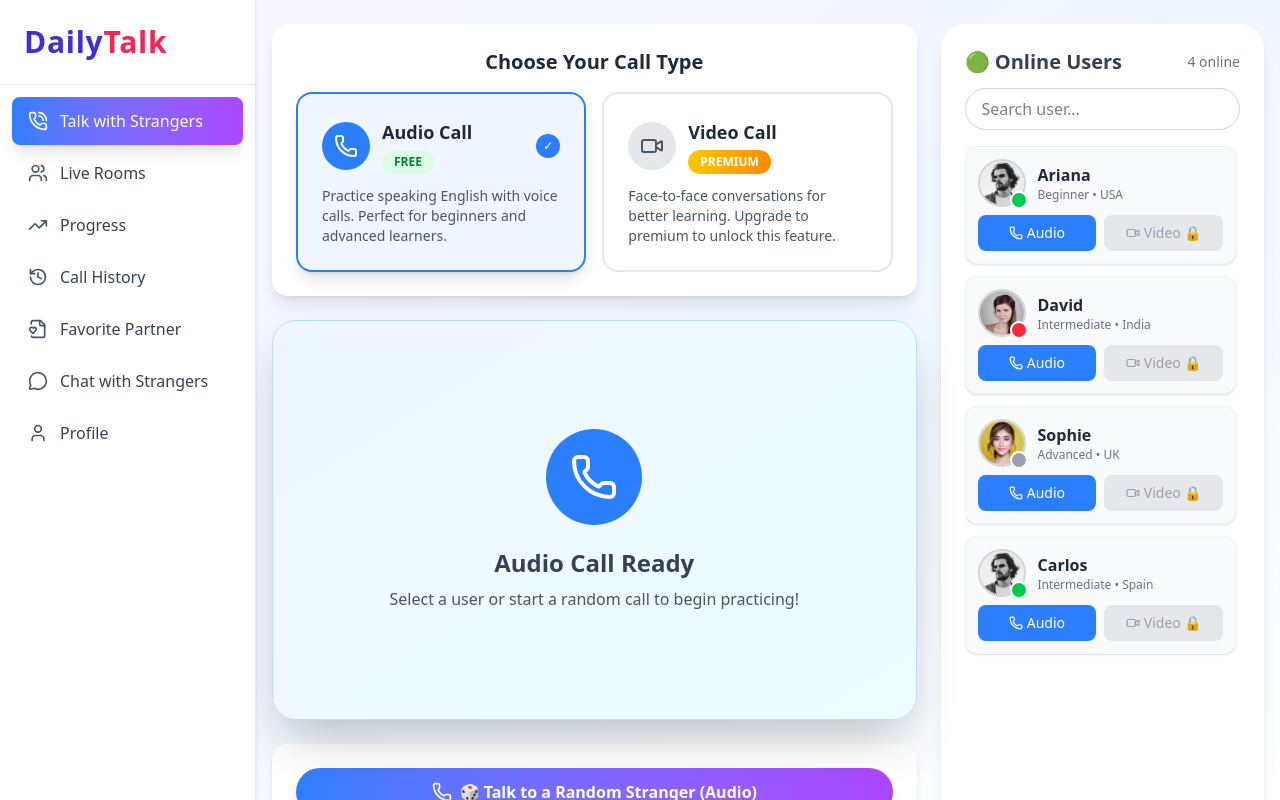
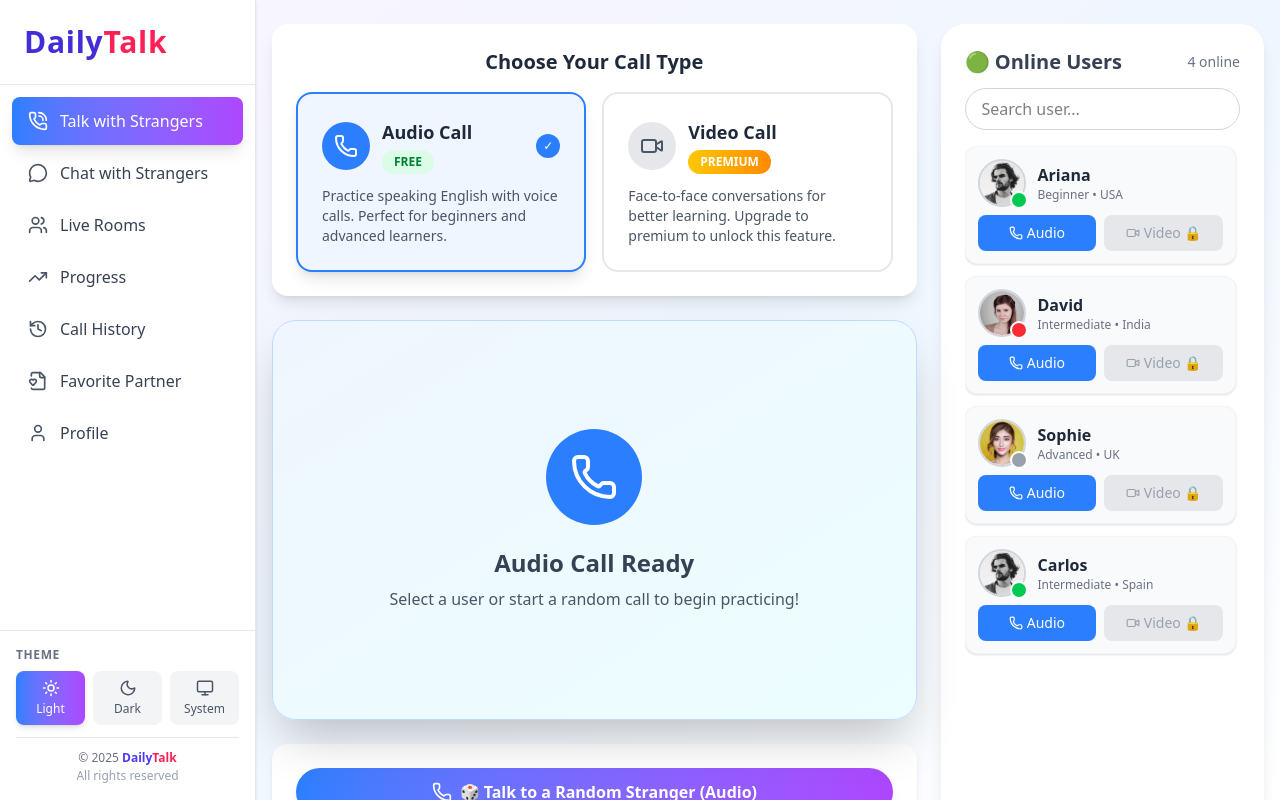
Before and after one commit to Suchismita04/English-Speaking-App, a React (Vite) app in the folder client/: page /connect in a window 1280 px wide. Built offline with nearby package versions, Linux system fonts and the light colour scheme.

Commit message:
Add theme toggle functionality and copyright section in Call component

```diff
--- a/client/src/components/calling/Call.tsx
+++ b/client/src/components/calling/Call.tsx
@@ -1,5 +1,5 @@
 import { useState } from "react";
-import { Users, PhoneCall,TrendingUp,History, MessageCircle, FileHeart, User as UserIcon, Menu, X } from "lucide-react";
+import { Users, PhoneCall, TrendingUp, History, MessageCircle, FileHeart, User as UserIcon, Menu, X, Sun, Moon, Monitor } from "lucide-react";
 import VideoCallSection from "./Random-call";
 import LiveRoomsSection from "./Live-room";
 import ProgressSection from "./Progress";
@@ -11,16 +11,22 @@ import ChatWithStrangers from "./Chat-with-stranger";
 const Call = () => {
   const [activeTab, setActiveTab] = useState<"call" | "rooms" | "progress" | "history" | "favorites" | "chat" | "profile">("call");
   const [isMobileOpen, setIsMobileOpen] = useState(false);
+  const [theme, setTheme] = useState<"light" | "dark" | "system">("light");
 
   const navItems = [
     { id: "call" as const, label: "Talk with Strangers", icon: PhoneCall },
+    { id: "chat" as const, label: "Chat with Strangers", icon: MessageCircle },
     { id: "rooms" as const, label: "Live Rooms", icon: Users },
     { id: "progress" as const, label: "Progress", icon: TrendingUp },
     { id: "history" as const, label: "Call History", icon: History },
     { id: "favorites" as const, label: "Favorite Partner", icon: FileHeart },
-    { id: "chat" as const, label: "Chat with Strangers", icon: MessageCircle },
     { id: "profile" as const, label: "Profile", icon: UserIcon },
+  ];
 
+  const themeOptions = [
+    { value: "light" as const, icon: Sun, label: "Light" },
+    { value: "dark" as const, icon: Moon, label: "Dark" },
+    { value: "system" as const, icon: Monitor, label: "System" },
   ];
 
   return (
@@ -75,7 +81,42 @@ const Call = () => {
             </div>
           </nav>
 
+          {/* Theme Toggle Section */}
+          <div className="p-4 border-t border-gray-200">
+            <div className="mb-3">
+              <p className="text-xs font-semibold text-gray-500 uppercase tracking-wider mb-2">Theme</p>
+              <div className="flex gap-2">
+                {themeOptions.map((option) => {
+                  const Icon = option.icon;
+                  const isActive = theme === option.value;
 
+                  return (
+                    <button
+                      key={option.value}
+                      onClick={() => setTheme(option.value)}
+                      className={`flex-1 flex flex-col items-center gap-1 py-2 px-2 rounded-lg transition-all cursor-pointer ${
+                        isActive
+                          ? "bg-gradient-to-r from-blue-500 to-purple-500 text-white shadow-md"
+                          : "bg-gray-100 text-gray-600 hover:bg-gray-200"
+                      }`}
+                      title={option.label}
+                    >
+                      <Icon size={18} />
+                      <span className="text-xs font-medium">{option.label}</span>
+                    </button>
+                  );
+                })}
+              </div>
+            </div>
+
+            {/* Copyright Text */}
+            <div className="text-center pt-3 border-t border-gray-200">
+              <p className="text-xs text-gray-500">
+                © 2025 <span className="font-semibold text-indigo-600">Daily<span className="text-rose-500">Talk</span></span>
+              </p>
+              <p className="text-xs text-gray-400 mt-0.5">All rights reserved</p>
+            </div>
+          </div>
         </div>
       </div>
 
```
